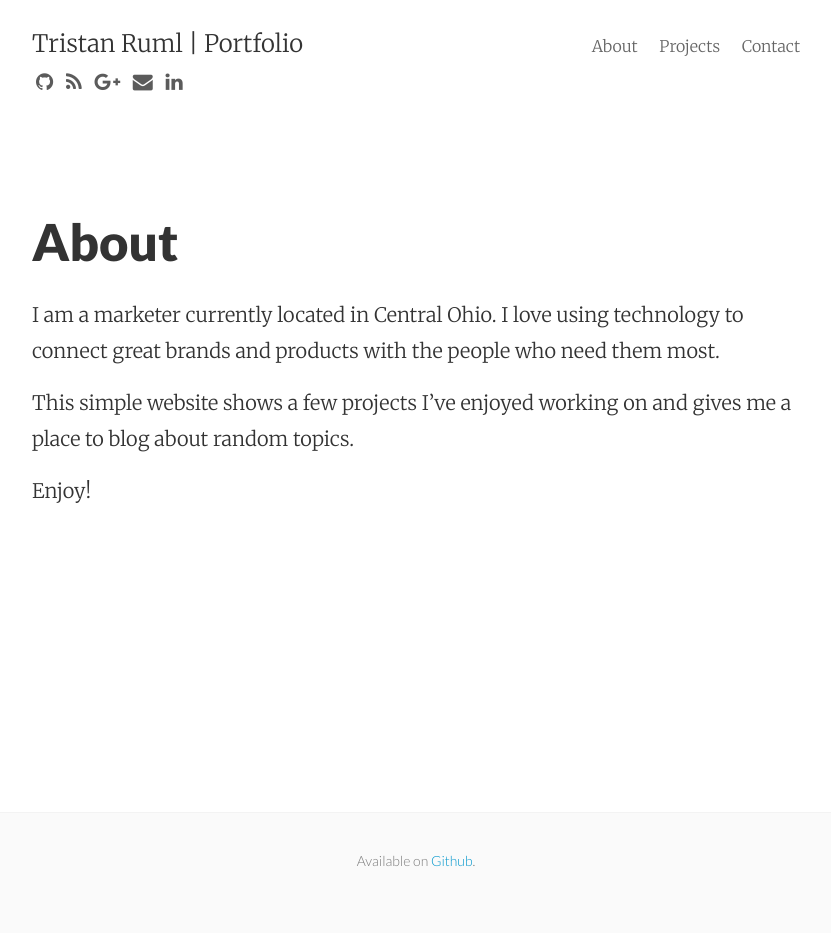
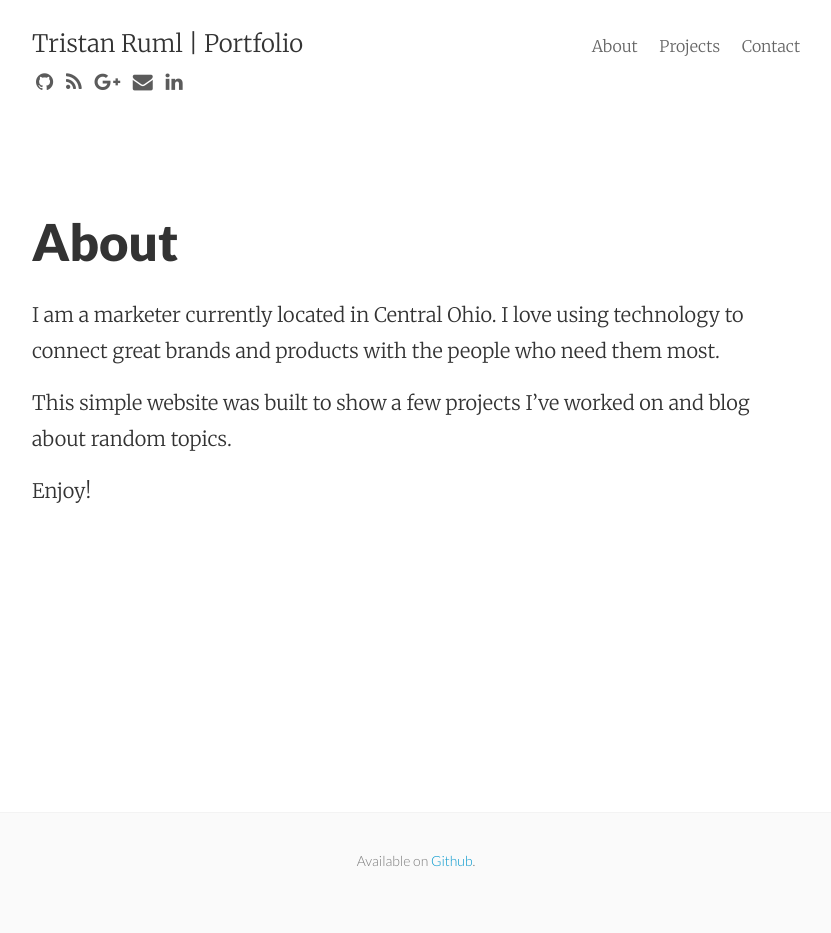
Before and after one commit to tkruml/tkruml.github.io, a Jekyll site: the page built from about.md, in a window 1280 px wide. Shown: the whole page, without its empty margins (224-1055 px from the left). Built offline with Jekyll 4.4.1, drawn with Linux system fonts in a browser that asks for light colours; nearby versions of some CDN libraries.

Commit message:
Update about.md

```diff
--- a/about.md
+++ b/about.md
@@ -6,6 +6,6 @@ permalink: /about/
 
 I am a marketer currently located in Central Ohio. I love using technology to connect great brands and products with the people who need them most.
 
-This simple website shows a few projects I've enjoyed working on and gives me a place to blog about random topics.
+This simple website was built to show a few projects I've worked on and blog about random topics.
 
 Enjoy!
```
